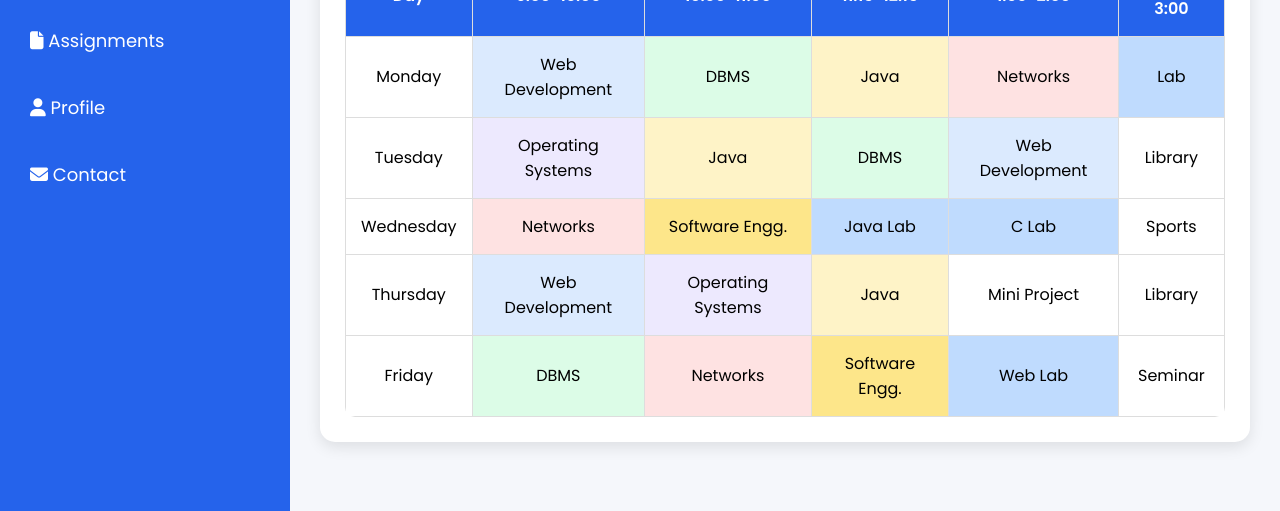
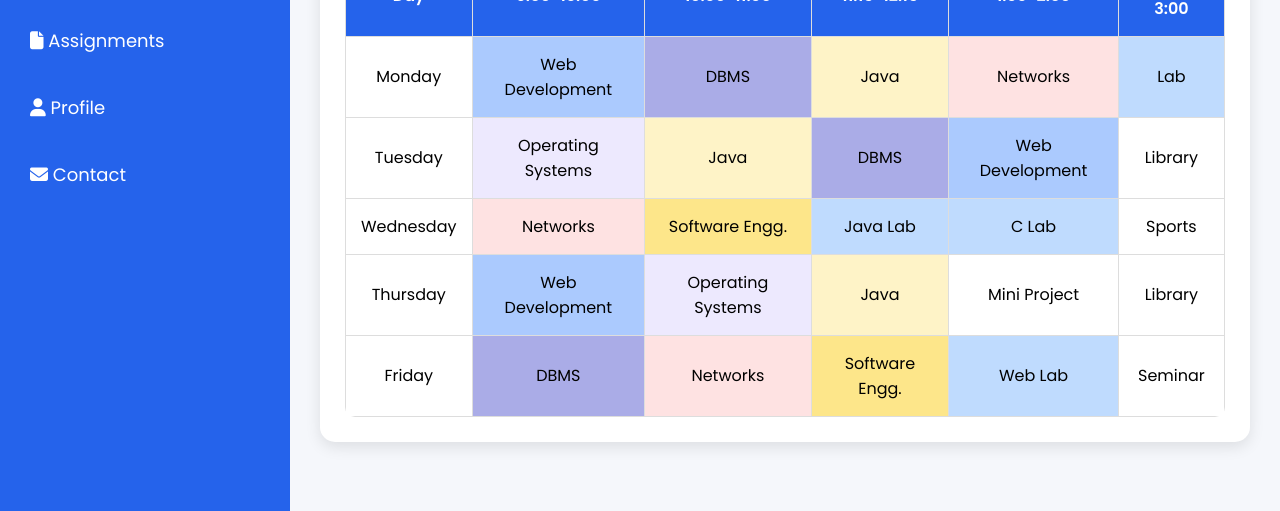
Before and after one commit to The-Bug-Fixers/Decodelabs-Internship, a plain HTML site: page Student-Management-Portal/timetable.html in a window 1280 px wide. Shown: the part 289-800 px from the top of the page. Drawn offline with Linux system fonts and the light colour scheme.

Commit message:
timetable updated

```diff
--- a/Student-Management-Portal/css/style.css
+++ b/Student-Management-Portal/css/style.css
@@ -267,11 +267,11 @@ color:white;
 }
 
 .web{
-background:#dbeafe;
+background:#abcafe;
 }
 
 .dbms{
-background:#dcfce7;
+background:#aaace7;
 }
 
 .java{
```
